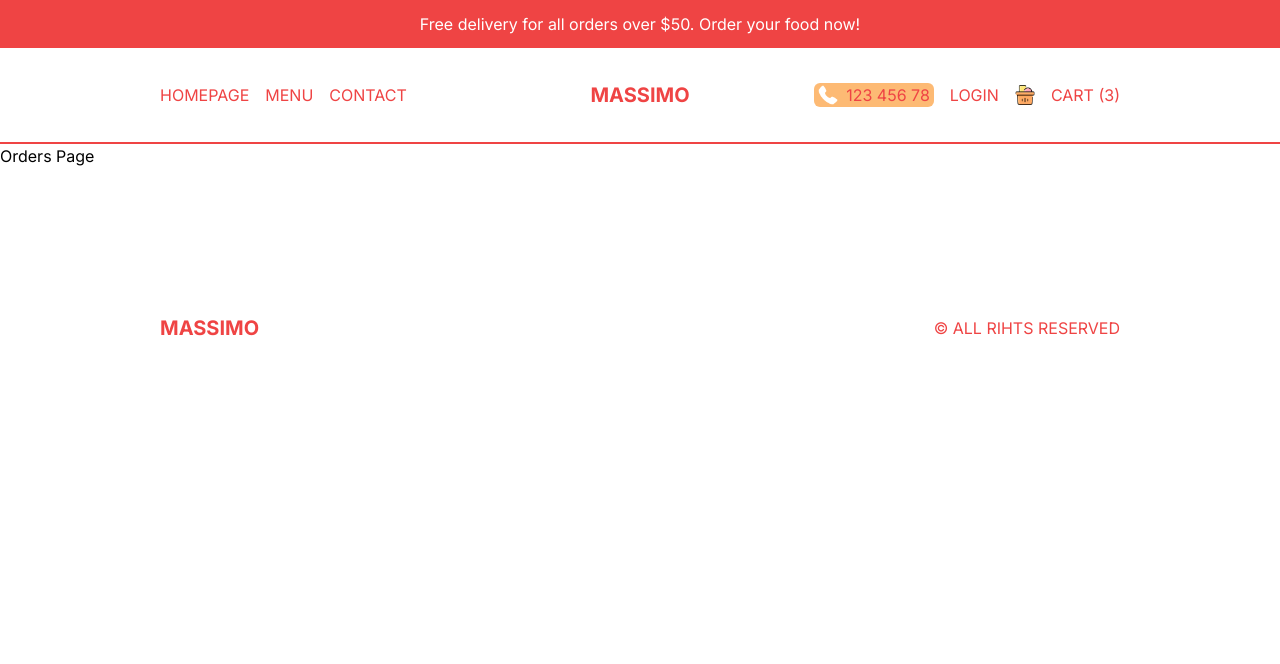
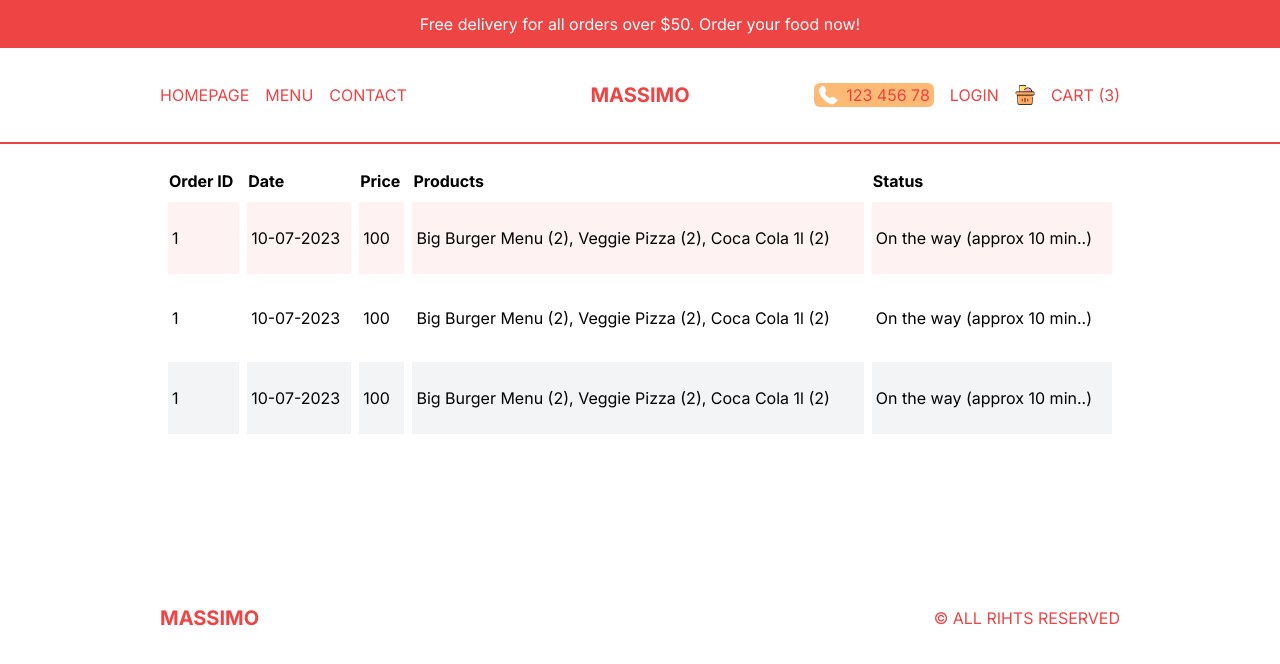
Before and after one commit to stefifm/nextjs-fullstack, a Next.js app: page /orders in a window 1280 px wide. Shown: the top 664 px of the page. Built offline with nearby package versions, Linux system fonts and the light colour scheme.

Commit message:
Ending order page

```diff
--- a/src/app/orders/page.jsx
+++ b/src/app/orders/page.jsx
@@ -1,7 +1,48 @@
-import Image from 'next/image'
-
 function OrdersPage() {
-  return <h1>Orders Page</h1>
+  return (
+    <div className='p-4 lg:px-20 xl:px-40'>
+      <table className='w-full border-separate border-spacing-2'>
+        <thead>
+          <tr className='text-left'>
+            <th className='hidden md:block'>Order ID</th>
+            <th>Date</th>
+            <th>Price</th>
+            <th className='hidden md:block'>Products</th>
+            <th>Status</th>
+          </tr>
+        </thead>
+        <tbody>
+          <tr className='text-sm md:text-base bg-red-50'>
+            <td className='hidden md:block py-6 px-1'>1</td>
+            <td className='py-6 px-1'>10-07-2023</td>
+            <td className='py-6 px-1'>100</td>
+            <td className='hidden md:block py-6 px-1'>
+              Big Burger Menu (2), Veggie Pizza (2), Coca Cola 1l (2){' '}
+            </td>
+            <td className='py-6 px-1'>On the way (approx 10 min..) </td>
+          </tr>
+          <tr className='text-sm md:text-base odd:bg-gray-100'>
+            <td className='hidden md:block py-6 px-1'>1</td>
+            <td className='py-6 px-1'>10-07-2023</td>
+            <td className='py-6 px-1'>100</td>
+            <td className='hidden md:block py-6 px-1'>
+              Big Burger Menu (2), Veggie Pizza (2), Coca Cola 1l (2){' '}
+            </td>
+            <td className='py-6 px-1'>On the way (approx 10 min..) </td>
+          </tr>
+          <tr className='text-sm md:text-base odd:bg-gray-100'>
+            <td className='hidden md:block py-6 px-1'>1</td>
+            <td className='py-6 px-1'>10-07-2023</td>
+            <td className='py-6 px-1'>100</td>
+            <td className='hidden md:block py-6 px-1'>
+              Big Burger Menu (2), Veggie Pizza (2), Coca Cola 1l (2){' '}
+            </td>
+            <td className='py-6 px-1'>On the way (approx 10 min..) </td>
+          </tr>
+        </tbody>
+      </table>
+    </div>
+  )
 }
 
 export default OrdersPage
```
